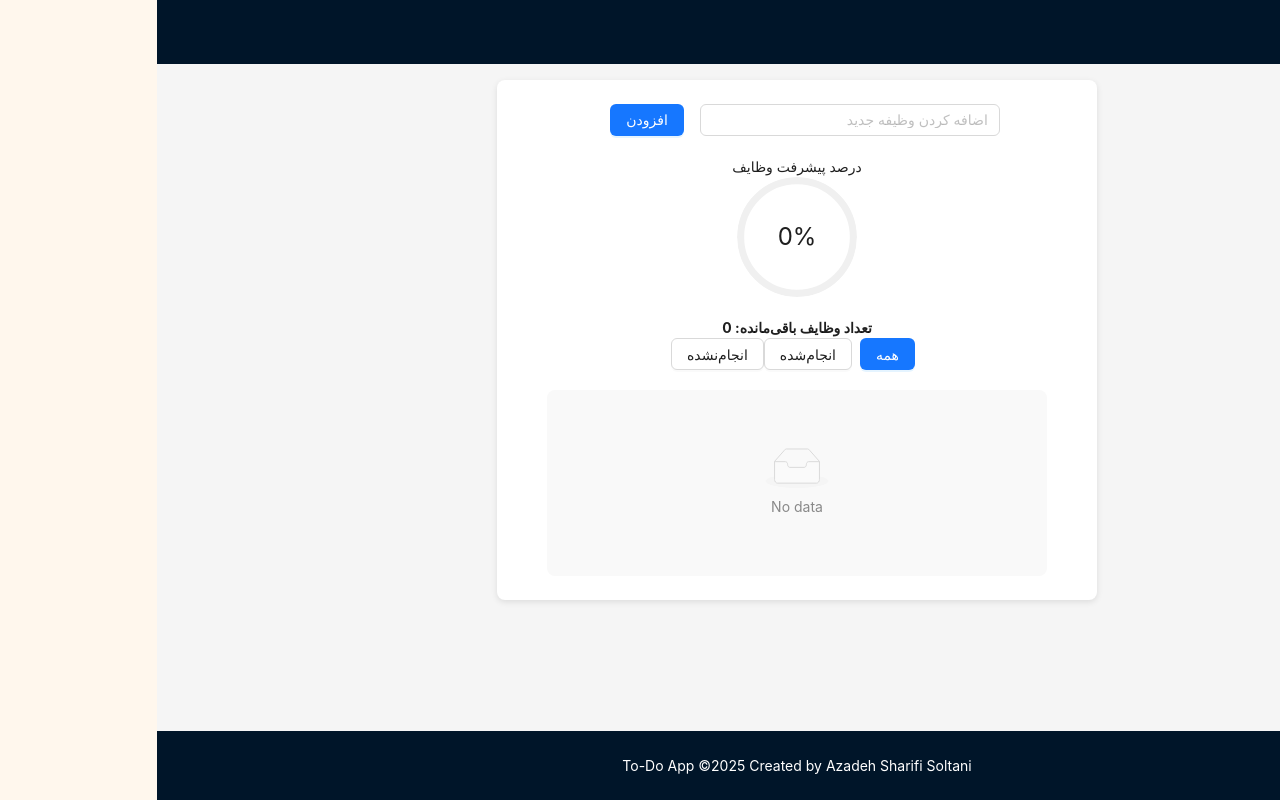
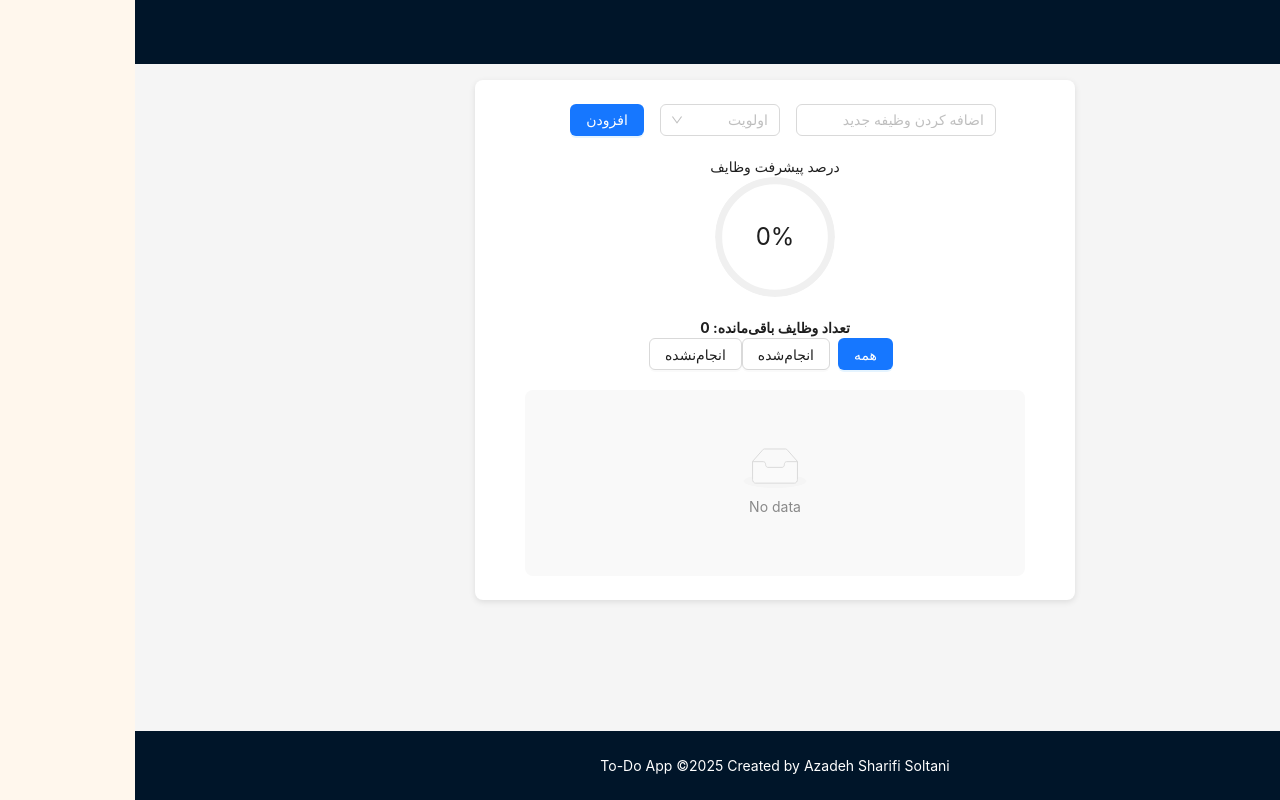
Before and after one commit to frau-azadeh/kadec, a Next.js app: page / in a window 1280 px wide. Built offline with nearby package versions, Linux system fonts and the light colour scheme.

Commit message:
update ToDoForm

```diff
--- a/src/components/TodoForm.tsx
+++ b/src/components/TodoForm.tsx
@@ -1,14 +1,16 @@
-'use client'
+"use client";
 import React from "react";
-import { Form, Input, Button } from "antd";
+import { Form, Input, Button, Select } from "antd";
 import { useTodos } from "@/context/TodoContext";
+
+const { Option } = Select;
 
 const TodoForm: React.FC = () => {
   const [form] = Form.useForm();
   const { dispatch } = useTodos();
 
-  const onFinish = (values: { task: string }) => {
-    dispatch({ type: "ADD_TODO", payload: { text: values.task } });
+  const onFinish = (values: { task: string; priority: "low" | "medium" | "high" }) => {
+    dispatch({ type: "ADD_TODO", payload: { text: values.task, priority: values.priority } });
     form.resetFields();
   };
 
@@ -22,9 +24,20 @@ const TodoForm: React.FC = () => {
       <Form.Item
         name="task"
         rules={[{ required: true, message: "لطفاً وظیفه‌ای وارد کنید!" }]}
-        style={{ width: "300px" }}
+        style={{ width: "200px" }}
       >
         <Input placeholder="اضافه کردن وظیفه جدید" />
+      </Form.Item>
+      <Form.Item
+        name="priority"
+        rules={[{ required: true, message: "لطفاً اولویت را انتخاب کنید!" }]}
+        style={{ width: "120px" }}
+      >
+        <Select placeholder="اولویت">
+          <Option value="low">کم</Option>
+          <Option value="medium">متوسط</Option>
+          <Option value="high">زیاد</Option>
+        </Select>
       </Form.Item>
       <Form.Item>
         <Button type="primary" htmlType="submit">
```
